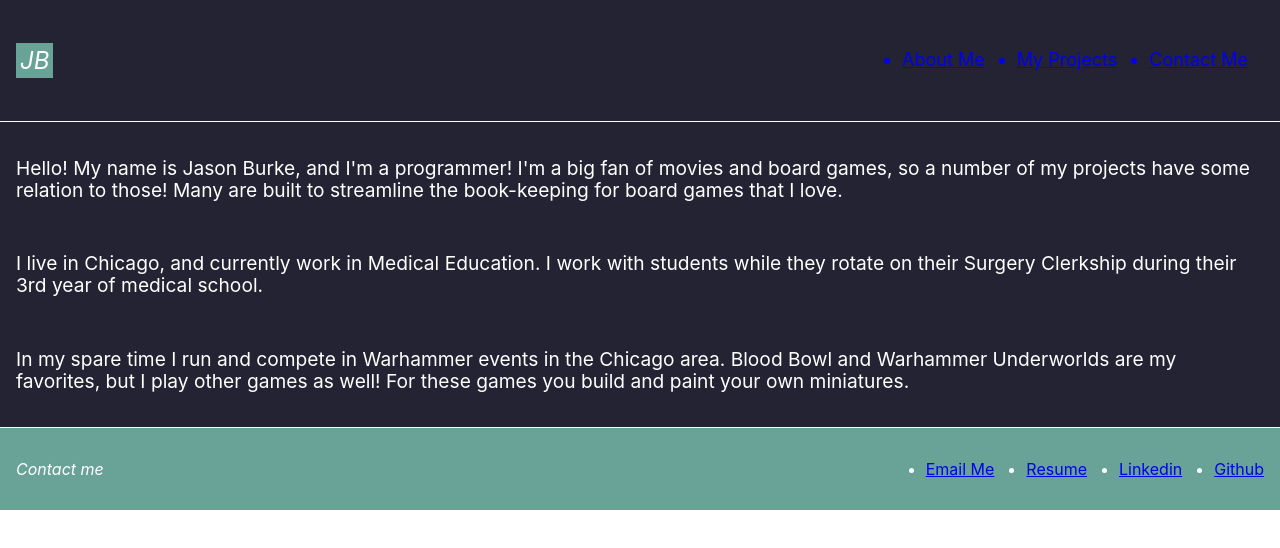
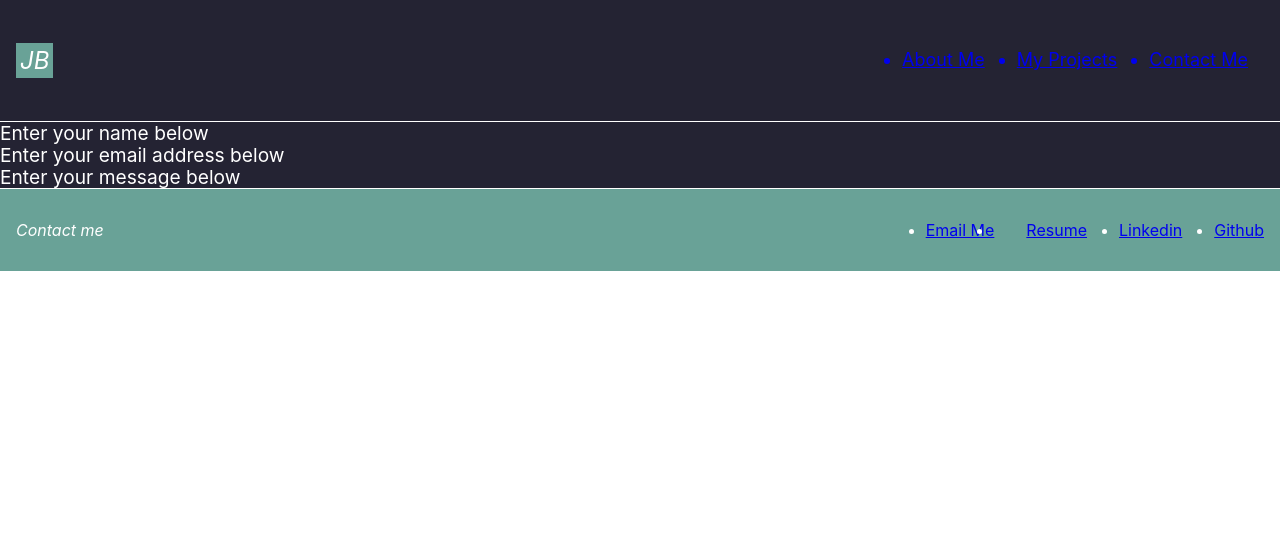
Before and after one commit to Jasonsburke90/react-portfolio, a React (Create React App) app: page /contact in a window 1280 px wide. Shown: the top 548 px of the page. Built offline with nearby package versions, Linux system fonts and the light colour scheme.

Commit message:
resume download working

```diff
--- a/src/App.js
+++ b/src/App.js
@@ -24,6 +24,7 @@ function App() {
             }
           />
           <Route path="/portfolio" element={<Portfolio />} />
+          <Route path="/resume" element={<Resume />} />
           <Route path="/contact" element={<Contact />} />
         </Routes>
         <Footer />
--- a/src/components/Contact.js
+++ b/src/components/Contact.js
@@ -2,23 +2,12 @@ function Contact() {
   return (
     <>
       <div id="about_me" className="fx-1@lrg fz-+@lrg">
-        <p className="p">
-          Hello! My name is Jason Burke, and I'm a programmer! I'm a big fan of
-          movies and board games, so a number of my projects have some relation
-          to those! Many are built to streamline the book-keeping for board
-          games that I love.
-        </p>
-        <p className="p">
-          I live in Chicago, and currently work in Medical Education. I work
-          with students while they rotate on their Surgery Clerkship during
-          their 3rd year of medical school.
-        </p>
-        <p className="p">
-          In my spare time I run and compete in Warhammer events in the Chicago
-          area. Blood Bowl and Warhammer Underworlds are my favorites, but I
-          play other games as well! For these games you build and paint your own
-          miniatures.
-        </p>
+        <div>Enter your name below</div>
+        <form></form>
+        <div>Enter your email address below</div>
+        <form></form>
+        <div>Enter your message below</div>
+        <form></form>
       </div>
     </>
   );
--- a/src/components/Footer.js
+++ b/src/components/Footer.js
@@ -1,3 +1,5 @@
+import { Link } from "react-router-dom";
+
 function Footer() {
   return (
     <footer id="contact_me" className=" ai-c bgc-pine jc-sb p d-f@large">
@@ -7,10 +9,10 @@ function Footer() {
         <li class="ml@large">
           <a href="mailto: jasonsburke90@gmail.com">Email Me</a>
         </li>
-        <li class="ml@large">
-          <a href="./assets/docs/updatedresume.pdf" target="_blank">
+        <li>
+          <Link to="/resume" class="ml@large">
             Resume
-          </a>
+          </Link>
         </li>
         <li class="ml@large">
           <a href="https://www.linkedin.com/in/jason-burke-a29658223/">
--- a/src/components/Resume.js
+++ b/src/components/Resume.js
@@ -1,5 +1,15 @@
+import { Link } from "react-router-dom";
+
 function Resume() {
-  return <div> Here is the link to my resume</div>;
+  return (
+    <div>
+      <div>Here is the link to my resume</div>
+      <Link to="../assets/docs/updatedresume.pdf" target="_blank" download>
+        Download Here
+      </Link>
+      <div>I am proficient in:</div>
+    </div>
+  );
 }
 
 export default Resume;
```
Also changed, not shown: 1 other file (tests, documents, lock files or other folders).
